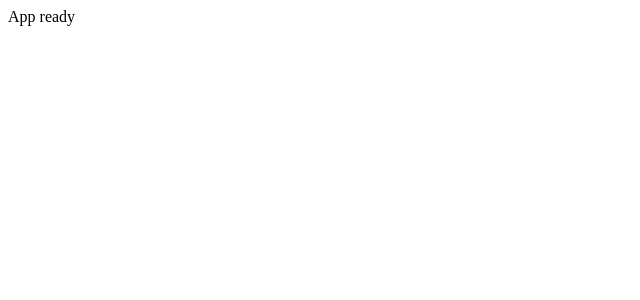
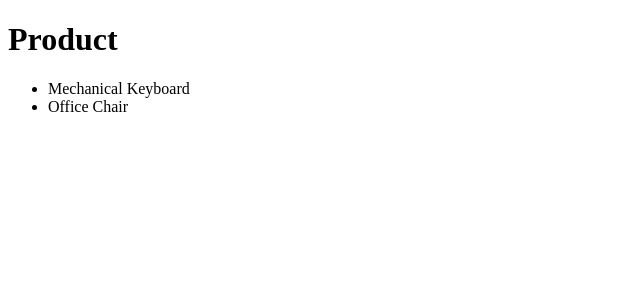
Before and after one commit to sergiopaulodev/product-table-filters, a React (Vite) app: page / in a window 1280 px wide. Shown: the top 300 px of the page, without its empty margins (0-640 px from the left). Built offline with nearby package versions, Linux system fonts and the light colour scheme.

Commit message:
refactor: extract ProductList component

```diff
--- a/src/app/App.tsx
+++ b/src/app/App.tsx
@@ -1,5 +1,24 @@
+import { productsMock } from "../domain/products.mock";
+import { useProductFiltersFromUrl } from "../filters/useProductFiltersFromUrl";
+import { applyProductFilters } from "../filters/applyProductFilters";
+import { ProductList } from "../components/ProductList";
+
+
+
 const App = () => {
-    return <div>App ready</div>
-}
+    const filters = useProductFiltersFromUrl();
+
+    const filteredProducts =  applyProductFilters(
+        productsMock,
+        filters
+    );
+
+    return (
+        <div>
+            <h1>Product</h1>
+            <ProductList products={filteredProducts} />
+        </div>
+    );
+};
 
 export default App
--- /dev/null
+++ b/src/components/ProductList.tsx
@@ -0,0 +1,17 @@
+import type { Product } from "../domain/product";
+
+type ProductListProps = {
+    products: Product[];
+};
+
+export const ProductList = ({ products }: ProductListProps) => {
+    return (
+        <ul>
+            {products.map(product => (
+                <li key={product.id}>
+                    {product.name}
+                </li>
+            ))}
+        </ul>
+    );
+};
```
